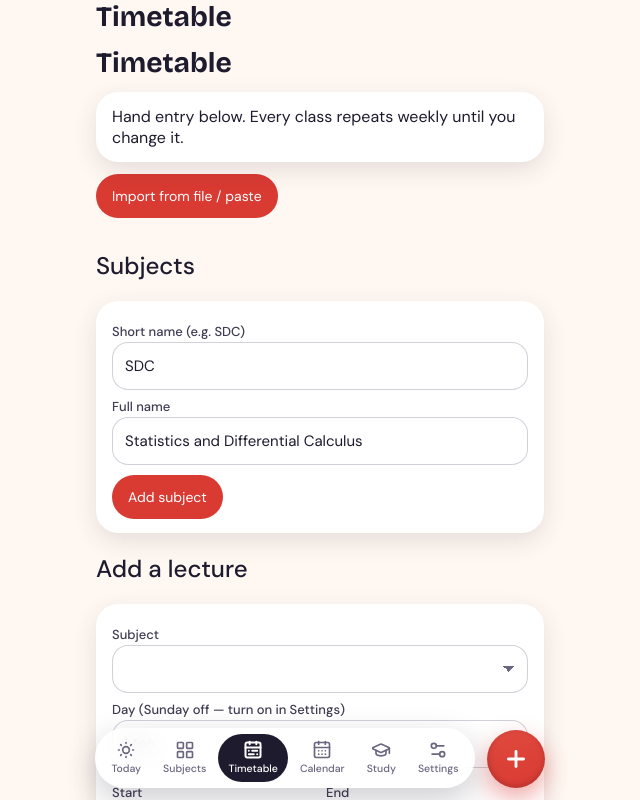
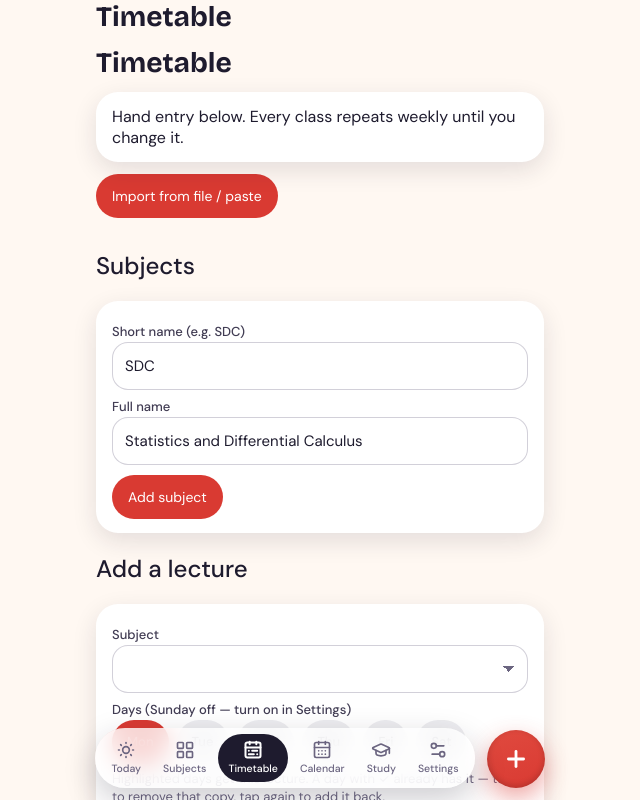
Before and after one commit to Pranno/AttendaceTracker, a React (Vite) app in the folder app/: page / in a window 1280 px wide. Both pictures are taken after a click on the button "Timetable". Shown: the top 800 px of the page, without its empty margins (320-960 px from the left). Built offline with nearby package versions, Linux system fonts and the light colour scheme.

Commit message:
Timetable: day chips for lecture entry with live highlight + tap-to-remove duplicates

```diff
--- a/app/src/components/Timetable.tsx
+++ b/app/src/components/Timetable.tsx
@@ -15,7 +15,7 @@ import type { TextItemLike } from '../logic/syllabusReader'
 const WEEKDAYS = [1, 2, 3, 4, 5, 6, 7]
 
 export default function Timetable() {
-  const { data, setData, addSubject, removeSubject, addSlot, updateSlot, removeSlotFromToday } = useApp()
+  const { data, setData, addSubject, removeSubject, addSlot, deleteSlot, updateSlot, removeSlotFromToday } = useApp()
   const today = todayStr()
   const myBatch = data.settings.myBatch
 
@@ -269,14 +269,16 @@ export default function Timetable() {
 
   // ---- new lecture form ----
   const [subjectId, setSubjectId] = useState(data.subjects[0]?.id ?? '')
-  const [weekday, setWeekday] = useState(1)
   const [startTime, setStartTime] = useState('09:00')
   const [endTime, setEndTime] = useState('10:00')
   const [type, setType] = useState<ClassType>('lecture')
   const [room, setRoom] = useState('')
   const [teacher, setTeacher] = useState('')
   const [batch, setBatch] = useState('')
-  const [copyDays, setCopyDays] = useState<number[]>([])
+  // Day chips: every highlighted day gets this lecture when you press Add.
+  // Tapping a day that already has a matching lecture (added by mistake)
+  // removes it right away — no need to hunt for it and delete it later.
+  const [selectedDays, setSelectedDays] = useState<number[]>([1])
 
   function submitSubject() {
     if (!shortName.trim()) return
@@ -285,11 +287,40 @@ export default function Timetable() {
     setFullName('')
   }
 
+  const enabledWeekdays = WEEKDAYS.filter((w) => w !== 7 || data.settings.sundayClasses)
+
+  /** A slot "matches" the form when it's the same subject at the same start
+   *  time on that weekday — i.e. exactly what adding would duplicate. */
+  function matchingSlotOn(wd: number) {
+    const sid = subjectId || data.subjects[0]?.id
+    if (!sid) return undefined
+    // declared below (allActiveSlots) — function declarations hoist, and this
+    // only runs during render after that const has been initialised.
+    return allActiveSlots.find(
+      (s) => s.weekday === wd && s.subjectId === sid && s.startTime === startTime,
+    )
+  }
+
+  function toggleDay(wd: number) {
+    const existing = matchingSlotOn(wd)
+    if (existing) {
+      // Already has this lecture: remove it and drop the highlight.
+      // Past occurrences keep their history; only future copies vanish.
+      if (existing.validFrom <= today) removeSlotFromToday(existing.id, today)
+      else deleteSlot(existing.id)
+      setSelectedDays((sel) => sel.filter((x) => x !== wd))
+      return
+    }
+    setSelectedDays((sel) => (sel.includes(wd) ? sel.filter((x) => x !== wd) : [...sel, wd]))
+  }
+
   function submitLecture() {
     const sid = subjectId || data.subjects[0]?.id
-    if (!sid) return
-    const days = copyDays.length > 0 ? copyDays : [weekday]
-    for (const wd of days) {
+    if (!sid || selectedDays.length === 0) return
+    for (const wd of selectedDays) {
+      // Skip days that already carry this class (belt & braces — the chip
+      // tap normally handles those by removing instead of adding).
+      if (matchingSlotOn(wd)) continue
       addSlot({
         subjectId: sid,
         weekday: wd,
@@ -303,11 +334,6 @@ export default function Timetable() {
         validUntil: null,
       })
     }
-    setCopyDays([])
-  }
-
-  function toggleCopy(wd: number) {
-    setCopyDays((c) => (c.includes(wd) ? c.filter((x) => x !== wd) : [...c, wd]))
   }
 
   const allActiveSlots = data.slots.filter((s) => s.validUntil === null || s.validUntil >= today)
@@ -457,14 +483,34 @@ export default function Timetable() {
           ))}
         </select>
 
-        <label>Day{data.settings.sundayClasses ? '' : ' (Sunday off — turn on in Settings)'}</label>
-        <select value={weekday} onChange={(e) => setWeekday(Number(e.target.value))}>
-          {WEEKDAYS.filter((w) => w !== 7 || data.settings.sundayClasses).map((w) => (
-            <option key={w} value={w}>
-              {weekdayName(w)}
-            </option>
-          ))}
-        </select>
+        <label>Days{data.settings.sundayClasses ? '' : ' (Sunday off — turn on in Settings)'}</label>
+        <div className="row" style={{ flexWrap: 'wrap' }}>
+          {enabledWeekdays.map((w) => {
+            const has = !!matchingSlotOn(w)
+            const sel = selectedDays.includes(w)
+            return (
+              <button
+                key={w}
+                className={has ? 'day-chip has on' : sel ? 'day-chip on' : 'day-chip'}
+                onClick={() => toggleDay(w)}
+                title={
+                  has
+                    ? 'This lecture already runs here — tap to remove it'
+                    : sel
+                      ? 'Selected — tap to deselect'
+                      : 'Tap to also add this lecture here'
+                }
+              >
+                {weekdayName(w)}
+                {has ? ' ✓' : ''}
+              </button>
+            )
+          })}
+        </div>
+        <div className="msg" style={{ marginTop: 6 }}>
+          Highlighted days get this lecture. A day with ✓ already has it — tap it
+          to remove that copy, tap again to add it back.
+        </div>
 
         <div className="field-row">
           <div className="grow">
@@ -503,24 +549,13 @@ export default function Timetable() {
           placeholder={data.settings.myBatch || 'A1'}
         />
 
-        <label>Also copy to other days</label>
-        <div className="row" style={{ flexWrap: 'wrap' }}>
-          {WEEKDAYS.filter((w) => w !== weekday && (w !== 7 || data.settings.sundayClasses)).map(
-            (w) => (
-              <button
-                key={w}
-                className={copyDays.includes(w) ? 'present on' : ''}
-                onClick={() => toggleCopy(w)}
-              >
-                {weekdayName(w)}
-              </button>
-            ),
-          )}
-        </div>
-
         <div style={{ marginTop: 12 }}>
-          <button className="primary" onClick={submitLecture} disabled={data.subjects.length === 0}>
-            Add lecture
+          <button
+            className="primary"
+            onClick={submitLecture}
+            disabled={data.subjects.length === 0 || selectedDays.length === 0}
+          >
+            Add lecture{selectedDays.length > 0 ? ` (${selectedDays.map(weekdayName).join(', ')})` : ''}
           </button>
         </div>
       </div>
--- a/app/src/data/store.tsx
+++ b/app/src/data/store.tsx
@@ -21,6 +21,9 @@ interface AppApi {
    *  clear the override and fall back to the global threshold. */
   updateSubject: (id: string, patch: Partial<Omit<Subject, 'id'>> & { thresholdOverride?: number | null }) => void
   addSlot: (slot: Omit<Slot, 'id'>) => void
+  /** Hard-delete a slot. Use for lectures added by mistake that haven't
+   *  happened yet — no attendance history to preserve. */
+  deleteSlot: (id: string) => void
   updateSlot: (id: string, patch: Partial<Slot>) => void
   /** A8: removing a class applies from today onward; past keeps what it had. */
   removeSlotFromToday: (id: string, today: DateStr) => void
@@ -150,6 +153,15 @@ export function AppProvider({ children }: { children: ReactNode }) {
 
       addSlot(slot) {
         setRaw((d) => ({ ...d, slots: [...d.slots, { ...slot, id: newId('slot') }] }))
+      },
+
+      deleteSlot(id) {
+        setRaw((d) => ({
+          ...d,
+          slots: d.slots.filter((s) => s.id !== id),
+          marks: d.marks.filter((m) => m.slotId !== id),
+          conversions: d.conversions.filter((c) => c.slotId !== id),
+        }))
       },
 
       updateSlot(id, patch) {
--- a/app/src/index.css
+++ b/app/src/index.css
@@ -588,6 +588,16 @@ td, th { padding: 6px 4px; text-align: left; border-bottom: 1px solid color-mix(
   display: inline-flex; align-items: center; justify-content: center; font-weight: 900;
 }
 .extract-check.on { background: var(--safe); color: #fff; }
+
+/* ---------- lecture day chips (Timetable → Add a lecture) ---------- */
+.day-chip {
+  border-radius: 999px; padding: 8px 14px; font-weight: 700; font-size: 13px;
+  background: color-mix(in srgb, var(--soft) 12%, var(--card)); color: var(--text);
+  border: 1.5px solid transparent; transition: background 0.2s ease, border-color 0.2s ease;
+}
+.day-chip.on { background: var(--primary); color: #fff; }
+/* ✓ = this lecture already runs on that day — tapping removes it */
+.day-chip.has { background: var(--safe); color: #fff; border-color: color-mix(in srgb, var(--safe) 60%, transparent); }
 .extract-title-input {
   width: 100%; border: none; background: transparent; color: var(--text);
   font-weight: 800; font-size: 14px; font-family: inherit; padding: 0;
```
